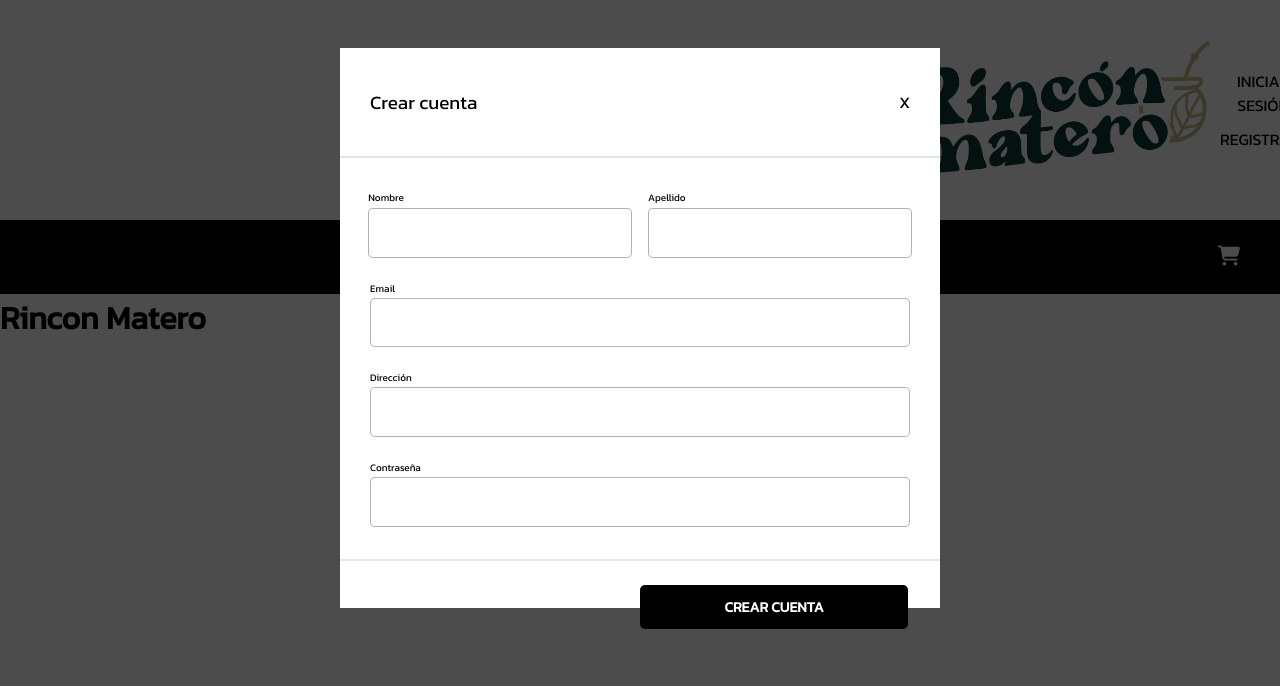
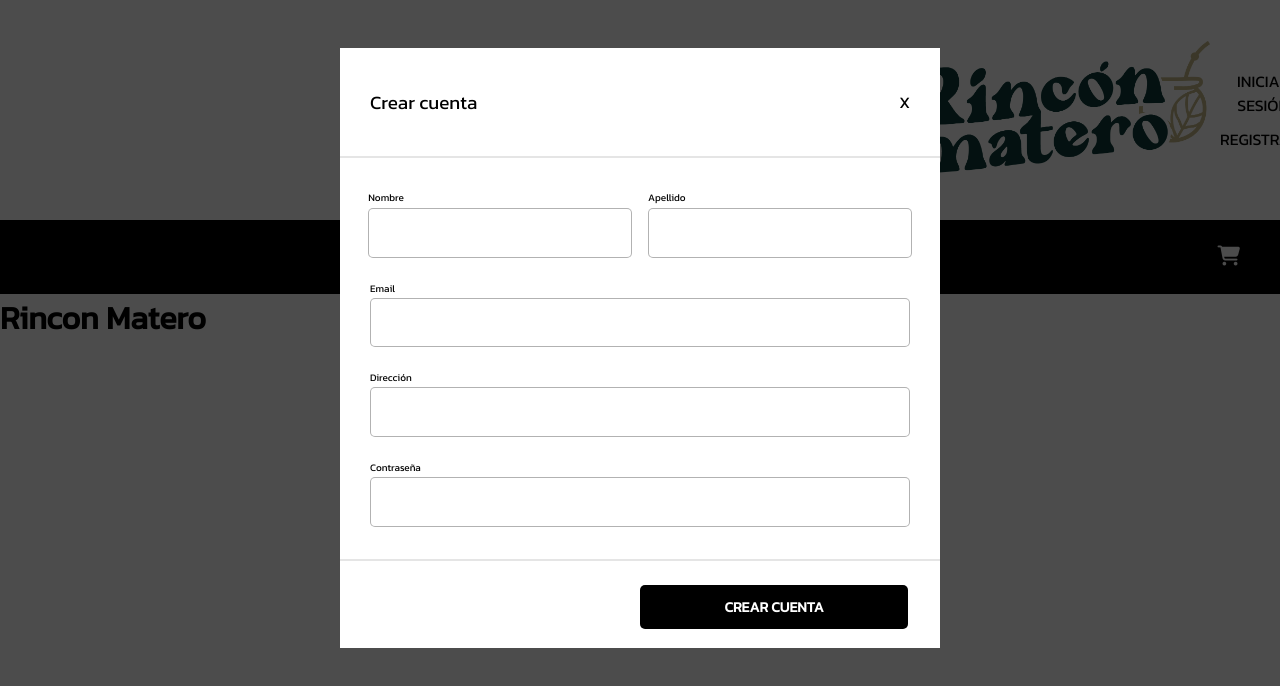
Before and after one commit to nahuelRo/rincon-matero-front, a React (Vite) app: page / in a window 1280 px wide. Shown: the top 686 px of the page. Built offline with nearby package versions, Linux system fonts and the light colour scheme.

Commit message:
fix container register

```diff
--- a/src/styles/components/_register.scss
+++ b/src/styles/components/_register.scss
@@ -17,7 +17,7 @@
   &__form {
     margin-top: 3rem;
     width: 600px;
-    max-height: 560px;
+    max-height: 600px;
     display: flex;
     flex-direction: column;
     background-color: $tertiary-color;
```
